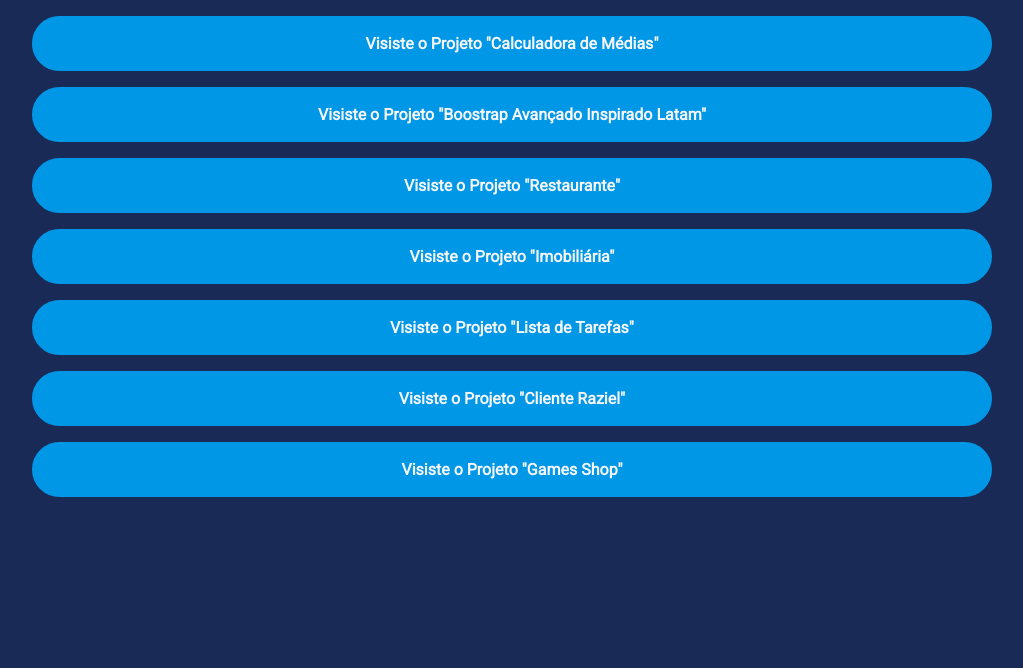
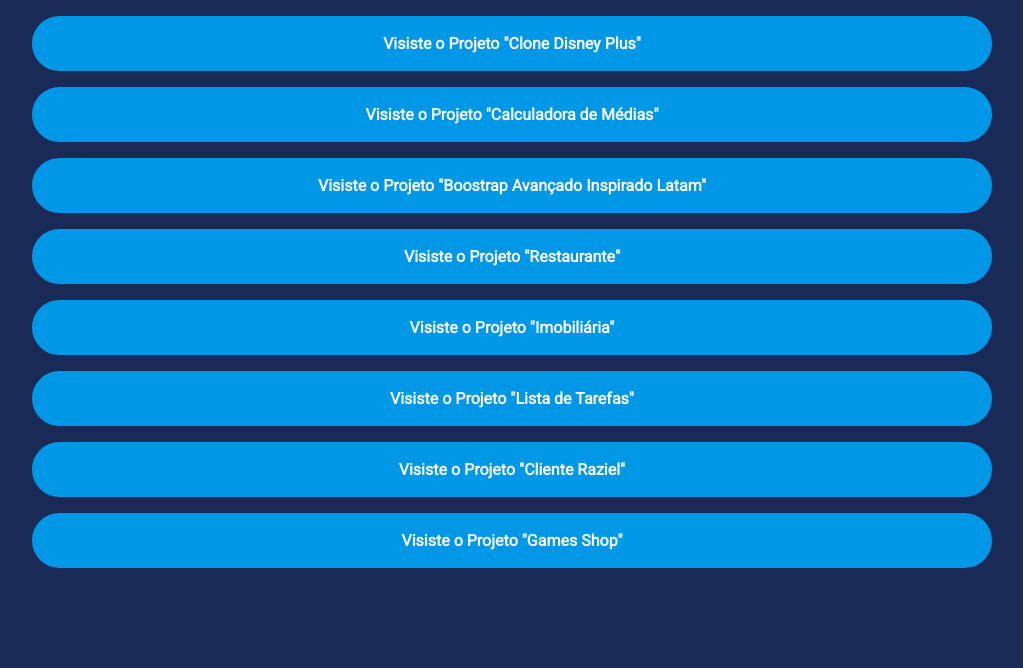
Before and after one commit to Danilloneo/projeto-less-profile-page, a website: page index.html in a window 1280 px wide. Shown: the part 451-1119 px from the top of the page, without its empty margins (128-1151 px from the left). Before the commit the page ends 1048 px from the top, so only its background shows below. Drawn offline with Linux system fonts and the light colour scheme.

Commit message:
Update index.html Adicionando novo projeto

```diff
--- a/index.html
+++ b/index.html
@@ -47,6 +47,11 @@
         </nav>
         <nav>
             <ul class="projects-list">
+                 <li class="projects-list-item">
+                    <a href="https://clone-disneyplus-seven-beryl.vercel.app/" target="_blank">
+                        Visiste o Projeto "Clone Disney Plus"
+                    </a>
+                </li>
                 <li class="projects-list-item">
                     <a href="https://danilloneo-projeto-calculadora-medias.vercel.app/" target="_blank">
                         Visiste o Projeto "Calculadora de Médias"
```
